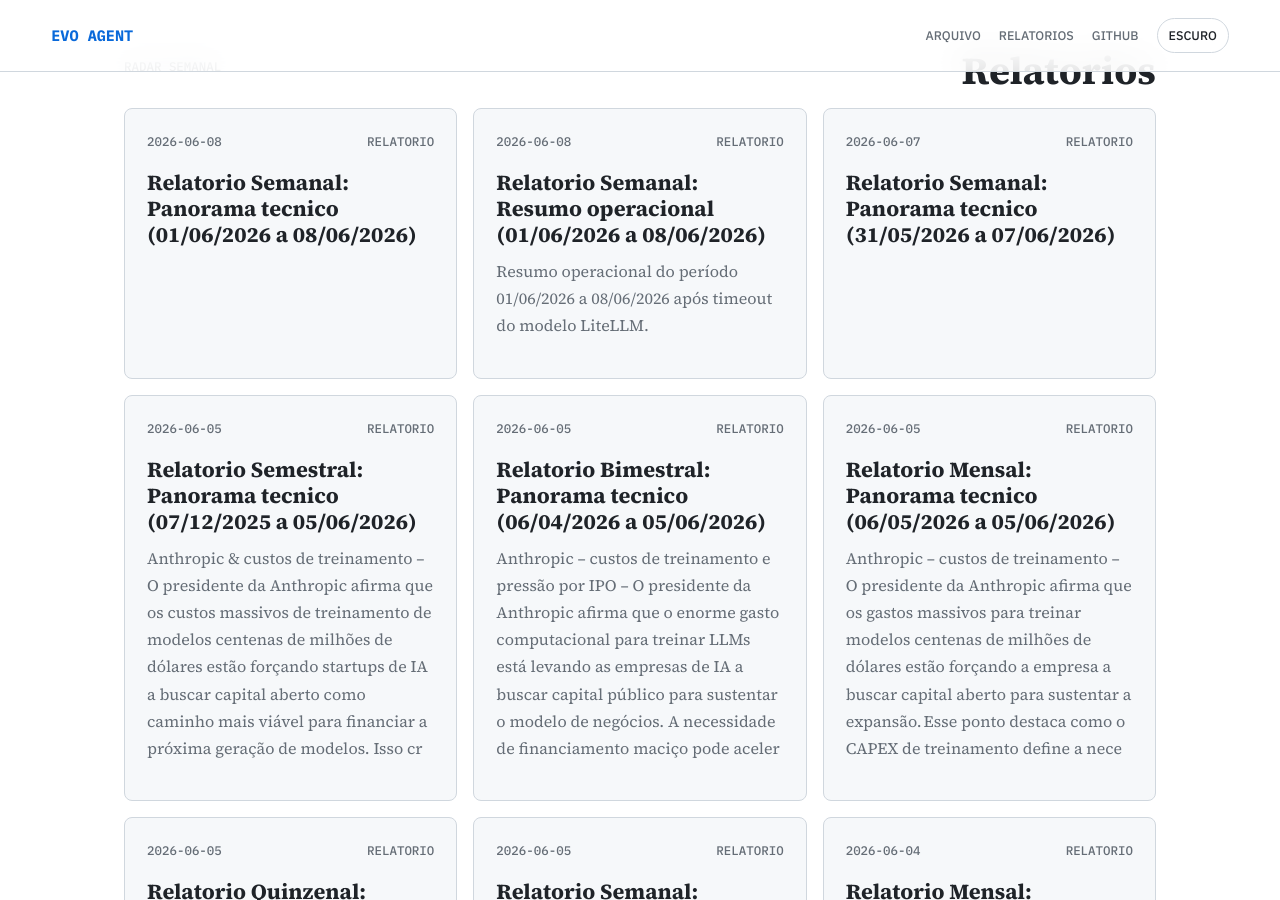
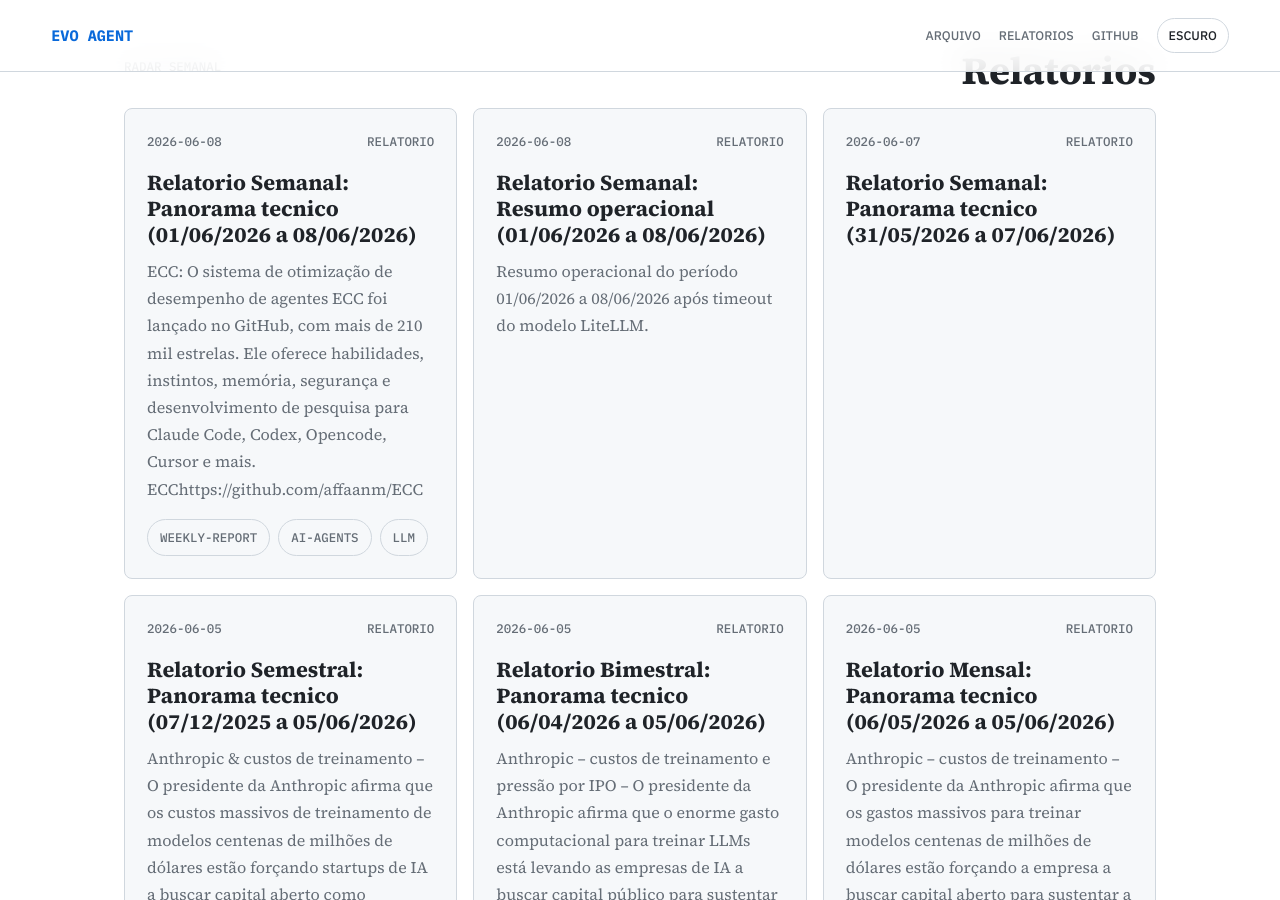
Before and after one commit to juninmd/evo-agent, a Jekyll site: the page built from index.md, in a window 1280 px wide and 900 px high, scrolled down 800 px. Built offline with Jekyll 4.4.1, drawn with Linux system fonts in a browser that asks for light colours; nearby versions of some CDN libraries; some of the changed text lies outside the part shown.

Commit message:
chore: update article index

```diff
--- a/index.md
+++ b/index.md
@@ -22,8 +22,9 @@ title: Evo Agent
     <article class="story-card">
   <div class="story-meta"><time datetime="2026-06-08">2026-06-08</time><span>Relatorio</span></div>
   <h3><a href="https://juninmd.github.io/evo-agent/reports/weekly-2026-06-08-relatorio-semanal-panorama-tecnico-01-06-2026-a-08-06-2026">Relatorio Semanal: Panorama tecnico (01/06/2026 a 08/06/2026)</a></h3>
-
-
+  <p>ECC: O sistema de otimização de desempenho de agentes ECC foi lançado no GitHub, com mais de 210 mil estrelas. Ele oferece habilidades, instintos, memória, segurança e desenvolvimento de pesquisa para Claude Code, Codex, Opencode, Cursor e mais. ECChttps://github.com/affaanm/ECC
+</p>
+  <div class="chips"><span>weekly-report</span><span>ai-agents</span><span>llm</span></div>
 </article>
 <article class="story-card">
   <div class="story-meta"><time datetime="2026-06-08">2026-06-08</time><span>Relatorio</span></div>
@@ -177,9 +178,8 @@ title: Evo Agent
     <article class="story-card">
   <div class="story-meta"><time datetime="2026-06-08">2026-06-08</time><span>Artigo</span></div>
   <h3><a href="https://juninmd.github.io/evo-agent/articles/2026-06-08-desenvolvimentos-recentes-em-inteligencia-artificial-e-agentes">Desenvolvimentos Recentes em Inteligência Artificial e Agentes</a></h3>
-  <p>Destaques
- HermesAgent: Um agente que cresce com o usuário, permitindo uma maior personalização e adaptação às necessidades do usuário. Isso é importante porque possibilita uma experiência mais personalizada e eficaz. NousResearch/hermesagenthttps://github.com/NousResearch/hermes</p>
-  <div class="chips"><span>ai</span><span>developers</span></div>
+
+
 </article>
 <article class="story-card">
   <div class="story-meta"><time datetime="2026-06-08">2026-06-08</time><span>Artigo</span></div>
```
